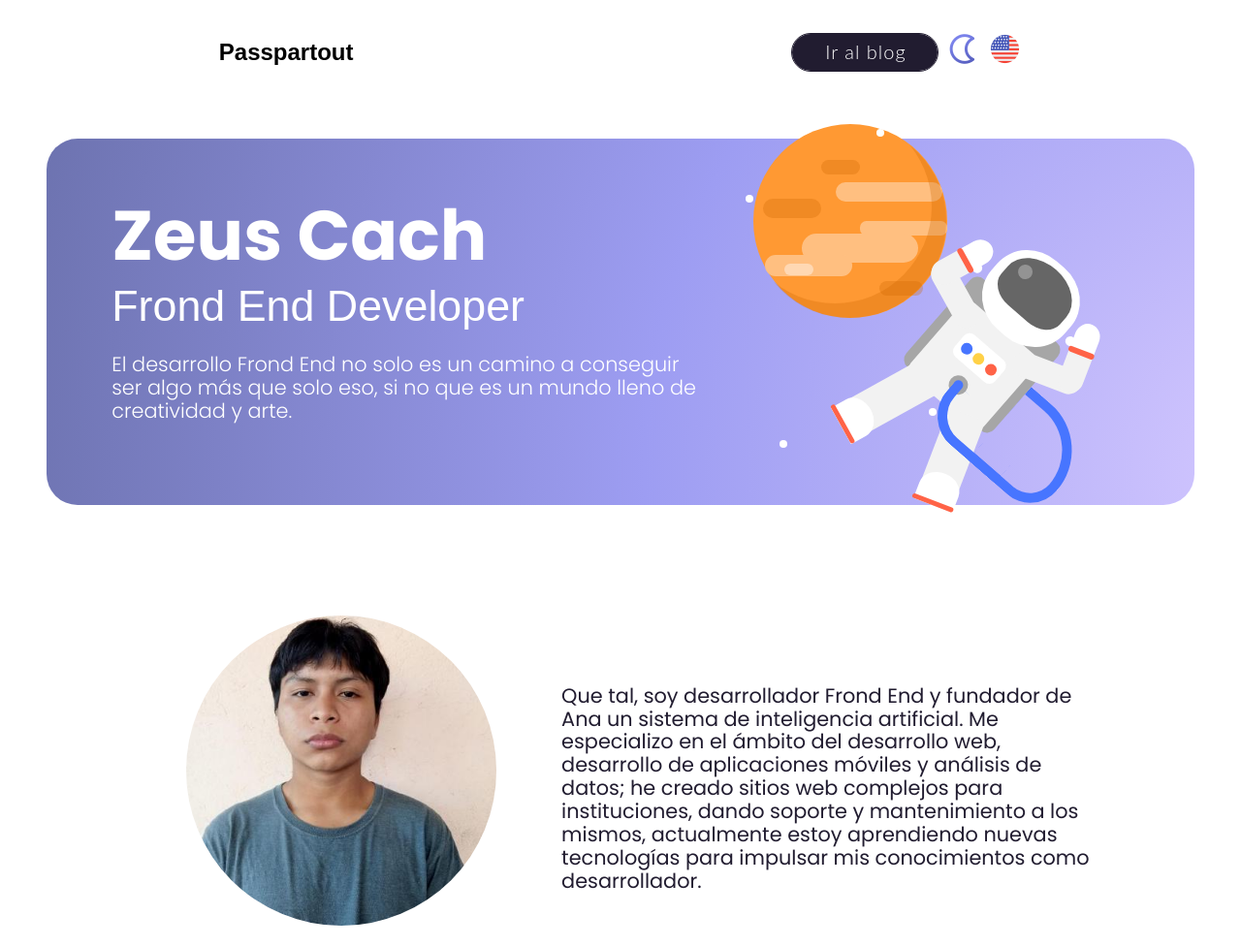
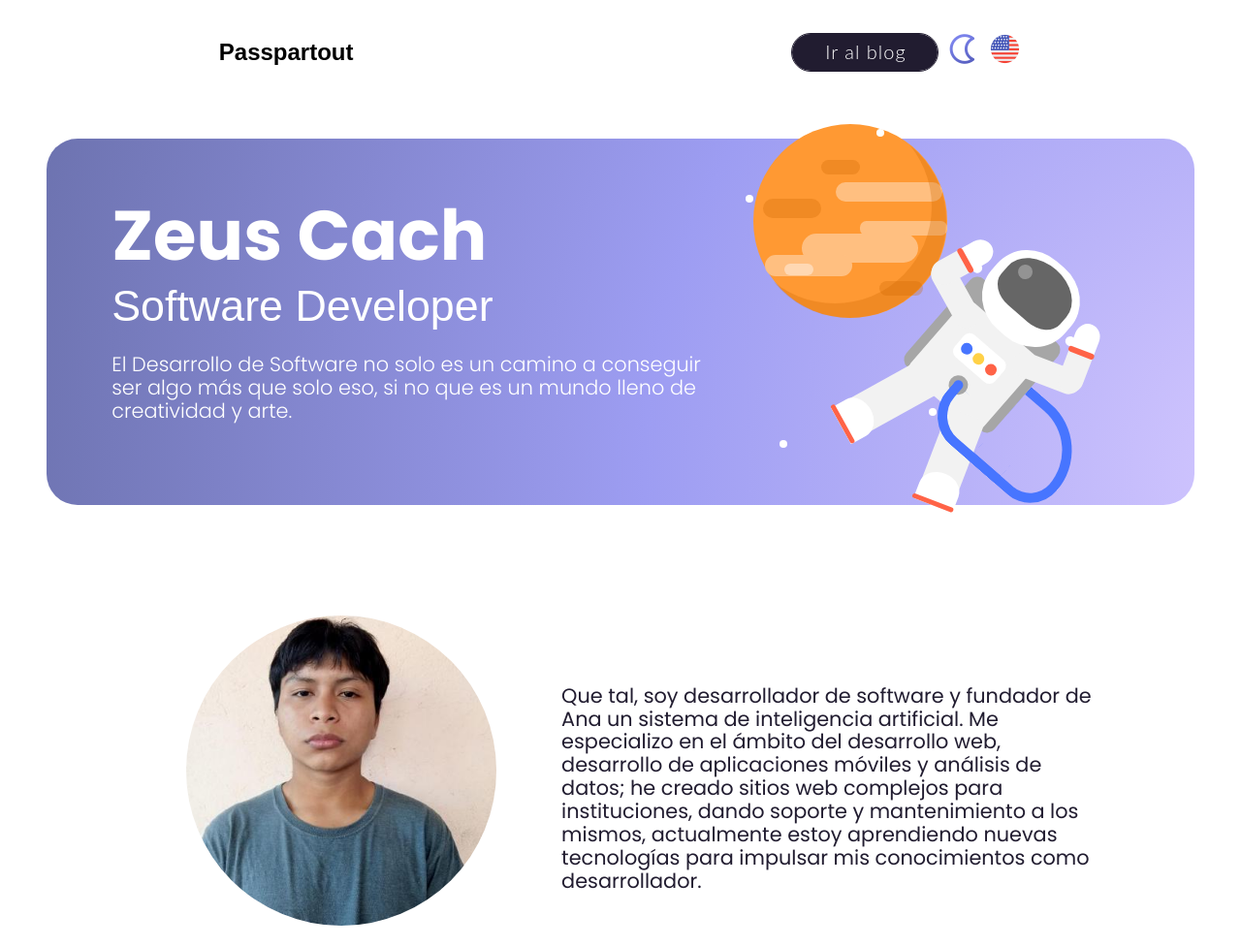
Before and after one commit to ZeusDeev/zeusDevv, a plain HTML site: page index.html in a window 1280 px wide. Shown: the top 977 px of the page at 97% size. Drawn offline with Linux system fonts and the light colour scheme; grey boxes are pictures that could not be loaded; a web font is replaced by a local one.

Commit message:
Update index.html

```diff
--- a/index.html
+++ b/index.html
@@ -48,9 +48,9 @@
 
                 <div class="contenido-texto">
                     <h1 class="h1_contenido-texto">Zeus Cach</h1>
-                    <h2 class="rango">Frond End Developer</h2>
+                    <h2 class="rango">Software Developer</h2>
                     <p class="descripcion">
-                        El desarrollo Frond End no solo es un camino a conseguir ser algo más que solo eso,
+                        El Desarrollo de Software no solo es un camino a conseguir ser algo más que solo eso,
                         si no que es un mundo lleno de creatividad y arte.
                     </p>
                 </div>
@@ -140,7 +140,7 @@
                         Sobre mí
                     </h3>
                     <p class="p_contenido-texto--sobremi">
-                        Que tal, soy desarrollador Frond End y fundador de Ana un sistema de inteligencia artificial. Me
+                        Que tal, soy desarrollador de software y fundador de Ana un sistema de inteligencia artificial. Me
                         especializo en el ámbito del desarrollo web, desarrollo de aplicaciones móviles y análisis de
                         datos; he
                         creado sitios web complejos para instituciones, dando soporte y mantenimiento a los mismos,
```
